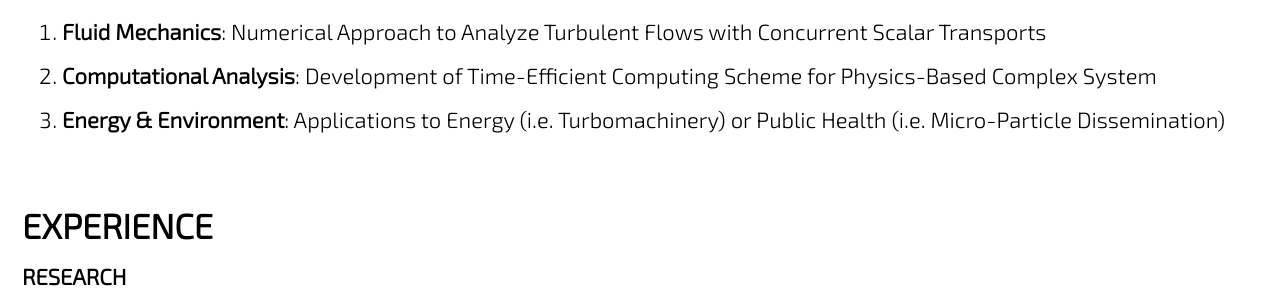
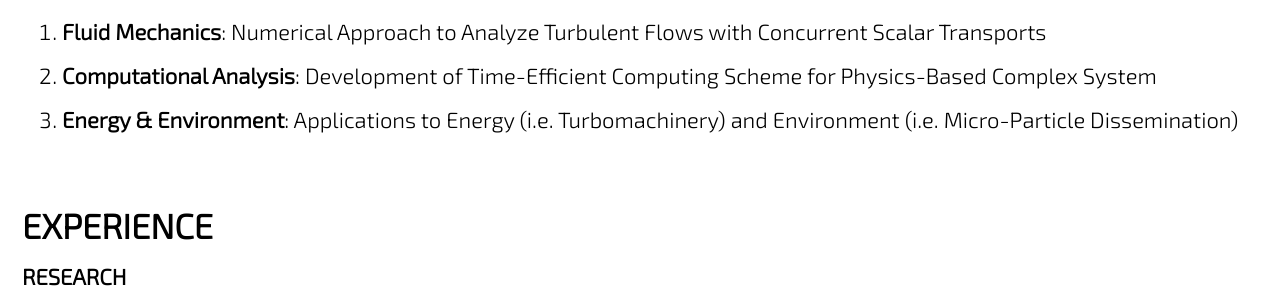
Before and after one commit to jun9303/jun9303.github.io, a Jekyll site: the page built from _pages/about.md, in a window 1280 px wide and 900 px high, scrolled down 1156 px. Shown: the part 154-454 px from the top of the window. Built offline with Jekyll 4.4.1, drawn with Linux system fonts in a browser that asks for light colours; cached includes are drawn as plain includes; nearby versions of some CDN libraries.

Commit message:
Signed-off-by: Joon <jun9303@gmail.com>

```diff
--- a/_pages/about.md
+++ b/_pages/about.md
@@ -51,7 +51,7 @@ feature_row:
 
 1. **Fluid Mechanics**: Numerical Approach to Analyze Turbulent Flows with Concurrent Scalar Transports
 2. **Computational Analysis**: Development of Time-Efficient Computing Scheme for Physics-Based Complex System
-3. **Energy & Environment**: Applications to Energy (i.e. Turbomachinery) or Public Health (i.e. Micro-Particle Dissemination)
+3. **Energy & Environment**: Applications to Energy (i.e. Turbomachinery) and Environment (i.e. Micro-Particle Dissemination)
 
 # EXPERIENCE
 
```
